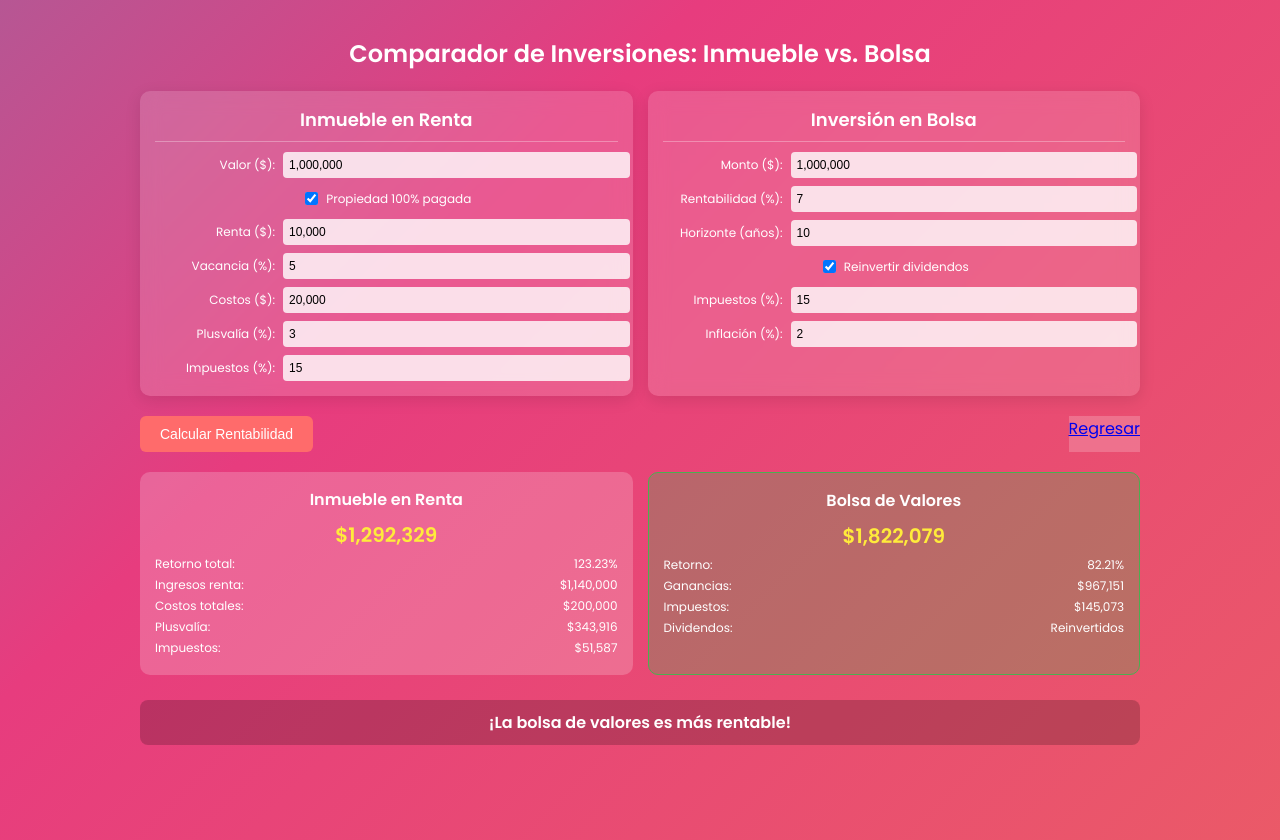
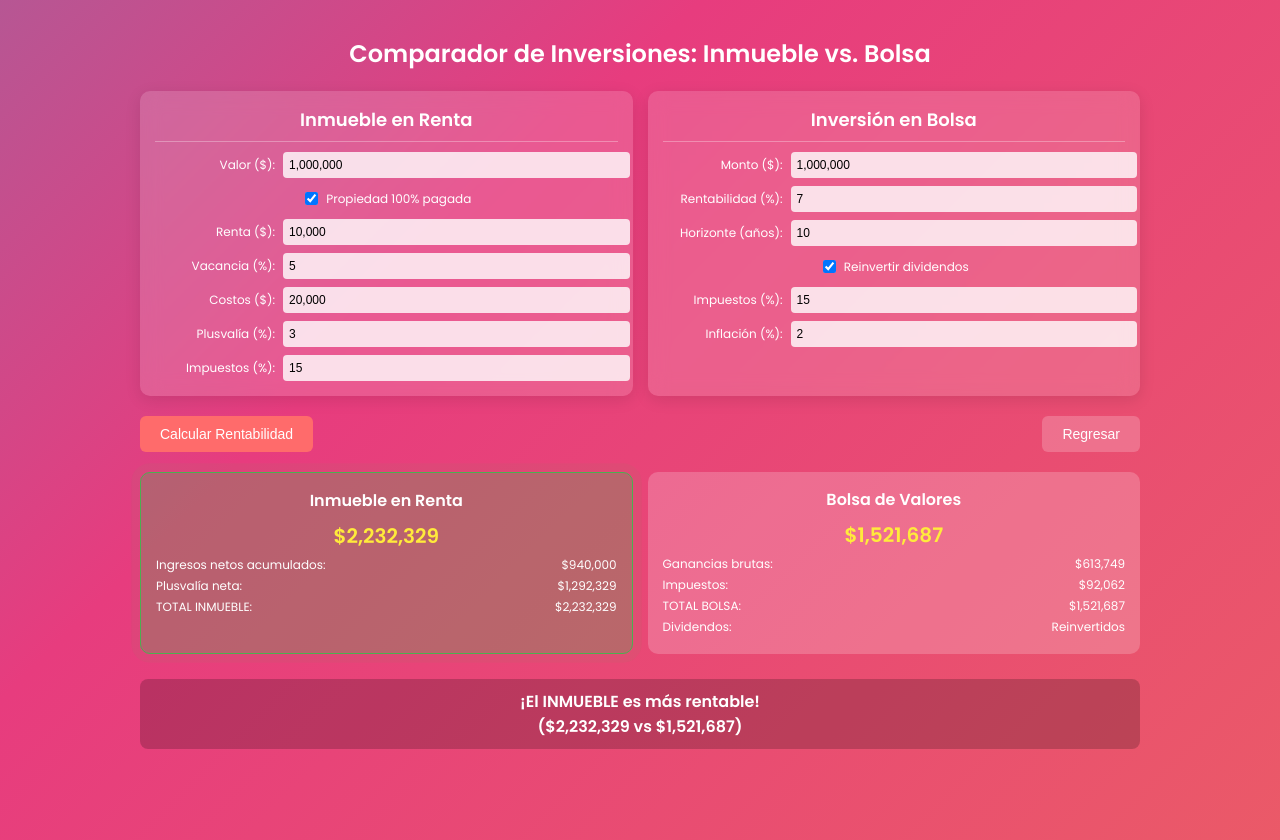
Before and after one commit to RogoFnzas/Finanzas, a plain HTML site: page ComInv.html in a window 1280 px wide. Both pictures are taken after a click on the button "Calcular Rentabilidad". Drawn offline with Linux system fonts and the light colour scheme.

Commit message:
Add files via upload

```diff
--- a/ComInv.html
+++ b/ComInv.html
@@ -3,7 +3,7 @@
 <head>
     <meta charset="UTF-8">
     <meta name="viewport" content="width=device-width, initial-scale=1.0">
-    <title>Comparador: Inmueble vs. Bolsa</title>
+    <title>Comparador Avanzado: Inmueble vs. Bolsa</title>
     <style>
         @import url('https://fonts.googleapis.com/css2?family=Poppins:wght@400;600&display=swap');
         body {
@@ -137,6 +137,12 @@
         .winner {
             background: rgba(76,175,80,0.3);
             border: 1px solid #4CAF50;
+            animation: pulse 2s infinite;
+        }
+        @keyframes pulse {
+            0% { box-shadow: 0 0 0 0 rgba(76,175,80,0.4); }
+            70% { box-shadow: 0 0 0 10px rgba(76,175,80,0); }
+            100% { box-shadow: 0 0 0 0 rgba(76,175,80,0); }
         }
         .comparison-result {
             grid-column: 1/-1;
@@ -233,7 +239,7 @@
 
         <div class="button-container">
             <button onclick="calculate()">Calcular Rentabilidad</button>
-            <a href="index.html" class="back-button button">Regresar</a>
+            <button onclick="window.location.href='index.html'" class="back-button">Regresar</button>
         </div>
 
         <div class="results" id="results" style="display:none">
@@ -252,18 +258,32 @@
     </div>
 
     <script>
+        // Función para formatear números con comas
         function formatNumber(num) {
             return num.toString().replace(/\B(?=(\d{3})+(?!\d))/g, ",");
         }
+
+        // Función para parsear números con comas
         function parseFormattedNumber(str) {
-            return parseFloat(str.replace(/,/g, ''));
+            return parseFloat(str.replace(/,/g, '')) || 0;
         }
+
+        // Toggle campos de hipoteca
         document.getElementById("fullyPaid").addEventListener("change", function() {
             document.getElementById("mortgageFields").style.display = this.checked ? "none" : "block";
         });
 
+        // Función para calcular pago mensual de hipoteca
+        function calculateMortgage(principal, annualRate, years) {
+            const monthlyRate = annualRate / 100 / 12;
+            const payments = years * 12;
+            const x = Math.pow(1 + monthlyRate, payments);
+            return principal * monthlyRate * x / (x - 1);
+        }
+
+        // Función principal de cálculo
         function calculate() {
-            // Obtener valores
+            // Obtener valores del inmueble
             const propertyValue = parseFormattedNumber(document.getElementById("propertyValue").value);
             const fullyPaid = document.getElementById("fullyPaid").checked;
             const monthlyRent = parseFormattedNumber(document.getElementById("monthlyRent").value);
@@ -272,6 +292,7 @@
             const appreciationRate = parseFloat(document.getElementById("appreciationRate").value)/100;
             const propertyTaxRate = parseFloat(document.getElementById("propertyTaxRate").value)/100;
 
+            // Obtener valores de bolsa
             const initialInvestment = parseFormattedNumber(document.getElementById("initialInvestment").value);
             const stockReturn = parseFloat(document.getElementById("stockReturn").value)/100;
             const years = parseInt(document.getElementById("years").value);
@@ -279,40 +300,51 @@
             const stockTaxRate = parseFloat(document.getElementById("stockTaxRate").value)/100;
             const inflationRate = parseFloat(document.getElementById("inflationRate").value)/100;
 
-            // Calcular inmueble
-            let downPayment = fullyPaid ? propertyValue : propertyValue * (parseFloat(document.getElementById("depositPercent").value)/100);
-            let loanAmount = fullyPaid ? 0 : propertyValue - downPayment;
+            // ===== CÁLCULO INMUEBLE =====
+            // Calcular pagos de hipoteca si aplica
+            let annualMortgagePayments = 0;
+            if (!fullyPaid) {
+                const mortgageRate = parseFloat(document.getElementById("mortgageRate").value);
+                const loanTerm = parseInt(document.getElementById("loanTerm").value);
+                const monthlyPayment = calculateMortgage(propertyValue * (1 - parseFloat(document.getElementById("depositPercent").value)/100), mortgageRate, loanTerm);
+                annualMortgagePayments = monthlyPayment * 12;
+            }
 
+            // Calcular flujos
             const annualRent = monthlyRent * 12 * (1 - vacancyRate);
-            const netIncome = annualRent - annualCosts;
+            const netIncome = annualRent - annualCosts - annualMortgagePayments;
             const propertyFinalValue = propertyValue * Math.pow(1 + appreciationRate, years);
             const propertyGain = propertyFinalValue - propertyValue;
             const propertyTax = propertyGain * propertyTaxRate;
             const propertyNetValue = propertyFinalValue - propertyTax;
-            const propertyROI = (netIncome * years + (propertyNetValue - propertyValue)) / downPayment;
+            const totalIngresosNetos = netIncome * years;
+            const propertyTotal = propertyNetValue + totalIngresosNetos; // Suma corregida
 
-            // Calcular bolsa
-            const dividendPortion = 0.3;
+            // ===== CÁLCULO BOLSA =====
+            // Ajustar por inflación
+            const realStockReturn = (1 + stockReturn) / (1 + inflationRate) - 1;
+
             let stockFinalValue, stockGain;
             if (reinvestDividends) {
-                stockFinalValue = initialInvestment * Math.pow(1 + stockReturn, years);
+                stockFinalValue = initialInvestment * Math.pow(1 + realStockReturn, years);
                 stockGain = stockFinalValue - initialInvestment;
             } else {
-                const growthReturn = stockReturn * (1-dividendPortion);
+                const growthReturn = realStockReturn * 0.7; // 70% crecimiento, 30% dividendos
                 const capitalGrowth = initialInvestment * Math.pow(1 + growthReturn, years);
-                const totalDividends = initialInvestment * (stockReturn * dividendPortion) * years;
+                const totalDividends = initialInvestment * (realStockReturn * 0.3) * years;
                 stockFinalValue = capitalGrowth + totalDividends;
                 stockGain = stockFinalValue - initialInvestment;
             }
+
             const stockTax = stockGain * stockTaxRate;
             const stockNetValue = stockFinalValue - stockTax;
-            const stockROI = (stockNetValue - initialInvestment) / initialInvestment;
 
-            // Mostrar resultados
+            // ===== MOSTRAR RESULTADOS =====
             document.getElementById("results").style.display = "grid";
-            document.getElementById("propertyFinalValue").textContent = "$" + formatNumber(Math.round(propertyNetValue));
+            document.getElementById("propertyFinalValue").textContent = "$" + formatNumber(Math.round(propertyTotal));
             document.getElementById("stockFinalValue").textContent = "$" + formatNumber(Math.round(stockNetValue));
 
+            // Detalles inmueble
             const propertyDetails = document.getElementById("propertyDetails");
             propertyDetails.innerHTML = '';
 
@@ -323,35 +355,46 @@
                 container.appendChild(line);
             }
 
-            addLine(propertyDetails, 'Retorno total:', `${(propertyROI*100).toFixed(2)}%`);
-            addLine(propertyDetails, 'Ingresos renta:', `$${formatNumber(Math.round(annualRent * years))}`);
-            addLine(propertyDetails, 'Costos totales:', `$${formatNumber(Math.round(annualCosts * years))}`);
-            addLine(propertyDetails, 'Plusvalía:', `$${formatNumber(Math.round(propertyGain))}`);
-            addLine(propertyDetails, 'Impuestos:', `$${formatNumber(Math.round(propertyTax))}`);
+            addLine(propertyDetails, 'Ingresos netos acumulados:', `$${formatNumber(Math.round(totalIngresosNetos))}`);
+            addLine(propertyDetails, 'Plusvalía neta:', `$${formatNumber(Math.round(propertyNetValue))}`);
+            addLine(propertyDetails, 'TOTAL INMUEBLE:', `$${formatNumber(Math.round(propertyTotal))}`);
 
+            // Detalles bolsa
             const stockDetails = document.getElementById("stockDetails");
             stockDetails.innerHTML = '';
-            addLine(stockDetails, 'Retorno:', `${(stockROI*100).toFixed(2)}%`);
-            addLine(stockDetails, 'Ganancias:', `$${formatNumber(Math.round(stockGain))}`);
+            addLine(stockDetails, 'Ganancias brutas:', `$${formatNumber(Math.round(stockGain))}`);
             addLine(stockDetails, 'Impuestos:', `$${formatNumber(Math.round(stockTax))}`);
-            addLine(stockDetails, 'Dividendos:', `${reinvestDividends?'Reinvertidos':'No reinvertidos'}`);
+            addLine(stockDetails, 'TOTAL BOLSA:', `$${formatNumber(Math.round(stockNetValue))}`);
+            addLine(stockDetails, 'Dividendos:', `${reinvestDividends ? 'Reinvertidos' : 'No reinvertidos'}`);
 
             // Resultado comparativo
             let comparisonMessage = "";
-            if (propertyNetValue > stockNetValue) {
+            if (propertyTotal > stockNetValue) {
                 document.getElementById("propertyResult").classList.add("winner");
-                comparisonMessage = "¡La renta de inmueble es más rentable!";
+                document.getElementById("stockResult").classList.remove("winner");
+                comparisonMessage = `¡El INMUEBLE es más rentable!<br>($${formatNumber(Math.round(propertyTotal))} vs $${formatNumber(Math.round(stockNetValue))})`;
             } else {
                 document.getElementById("stockResult").classList.add("winner");
-                comparisonMessage = "¡La bolsa de valores es más rentable!";
+                document.getElementById("propertyResult").classList.remove("winner");
+                comparisonMessage = `¡La BOLSA es más rentable!<br>($${formatNumber(Math.round(stockNetValue))} vs $${formatNumber(Math.round(propertyTotal))})`;
             }
-            document.getElementById("comparisonResult").textContent = comparisonMessage;
+            document.getElementById("comparisonResult").innerHTML = comparisonMessage;
         }
 
-        // Auto-formatear inputs
+        // Inicializar el checkbox de hipoteca
+        document.getElementById("fullyPaid").dispatchEvent(new Event('change'));
+
+        // Formatear inputs al perder foco
         document.querySelectorAll('input[type="text"]').forEach(input => {
             input.addEventListener("blur", function() {
-                if (this.value) this.value = formatNumber(parseFormattedNumber(this.value));
+                if (this.value) {
+                    this.value = formatNumber(parseFormattedNumber(this.value));
+                }
+            });
+
+            // Validar mientras se escribe
+            input.addEventListener("input", function() {
+                this.value = this.value.replace(/[^0-9,]/g, '');
             });
         });
     </script>
```
